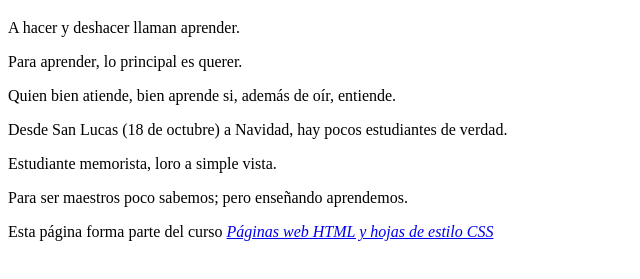
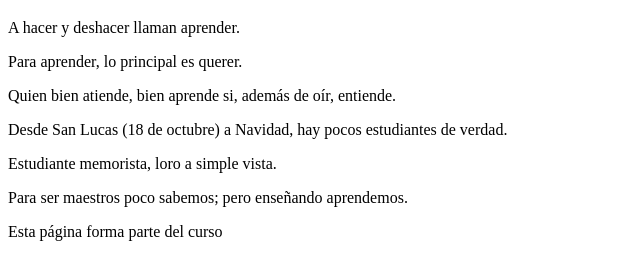
Before and after one commit to josetomas521/refranes, a plain HTML site: page refranes/WebContent/NewFile.html in a window 1280 px wide. Shown: the part 61-340 px from the top of the page, without its empty margins (0-640 px from the left). Drawn offline with Linux system fonts and the light colour scheme.

Commit message:
Update NewFile.html

```diff
--- a/refranes/WebContent/NewFile.html
+++ b/refranes/WebContent/NewFile.html
@@ -23,7 +23,7 @@
 
 
   <p class="mclibre">
-    Esta página forma parte del curso <a href="https://www.mclibre.org/consultar/htmlcss/"><cite>Páginas web HTML y hojas de estilo CSS</cite></a>
+    Esta página forma parte del curso <a href="https://www.mclibre.org/consultar/htmlcss/"><cite></cite></a>
   </p>
 </body>
 </html>
```
